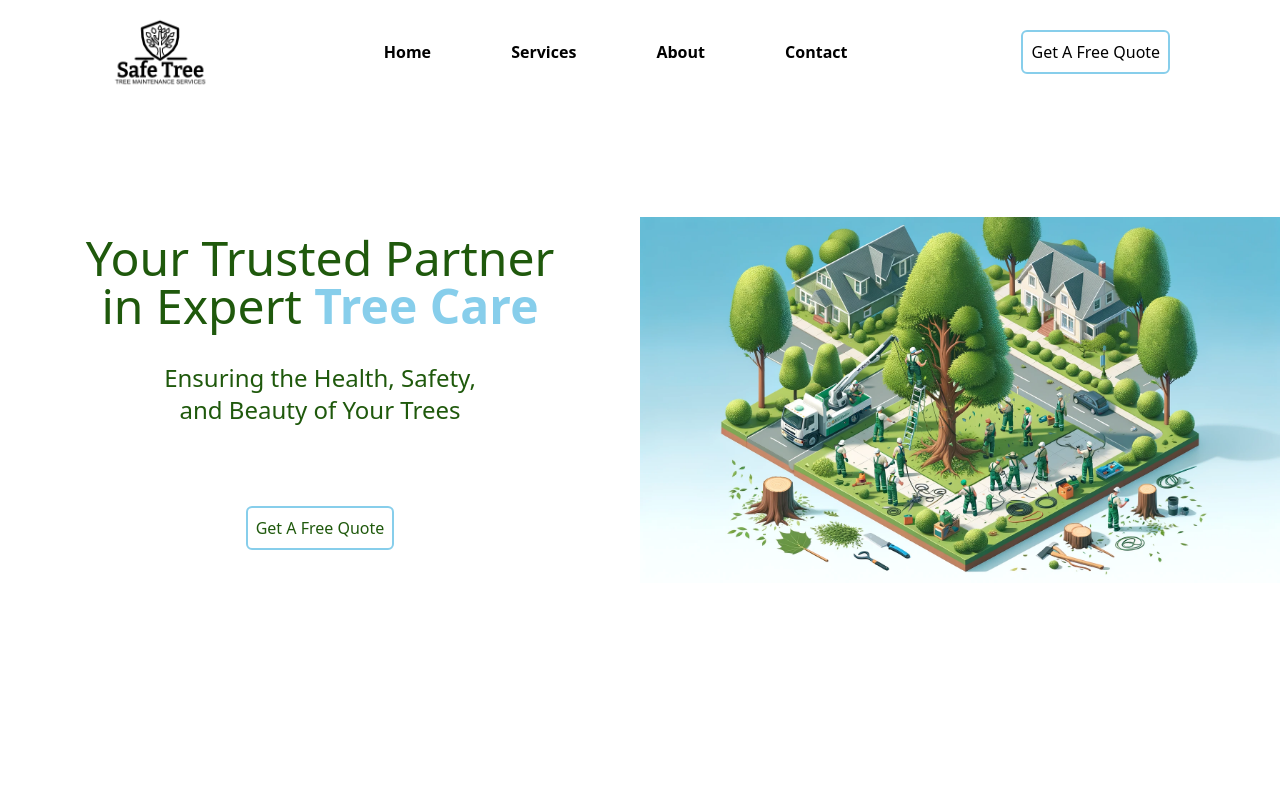
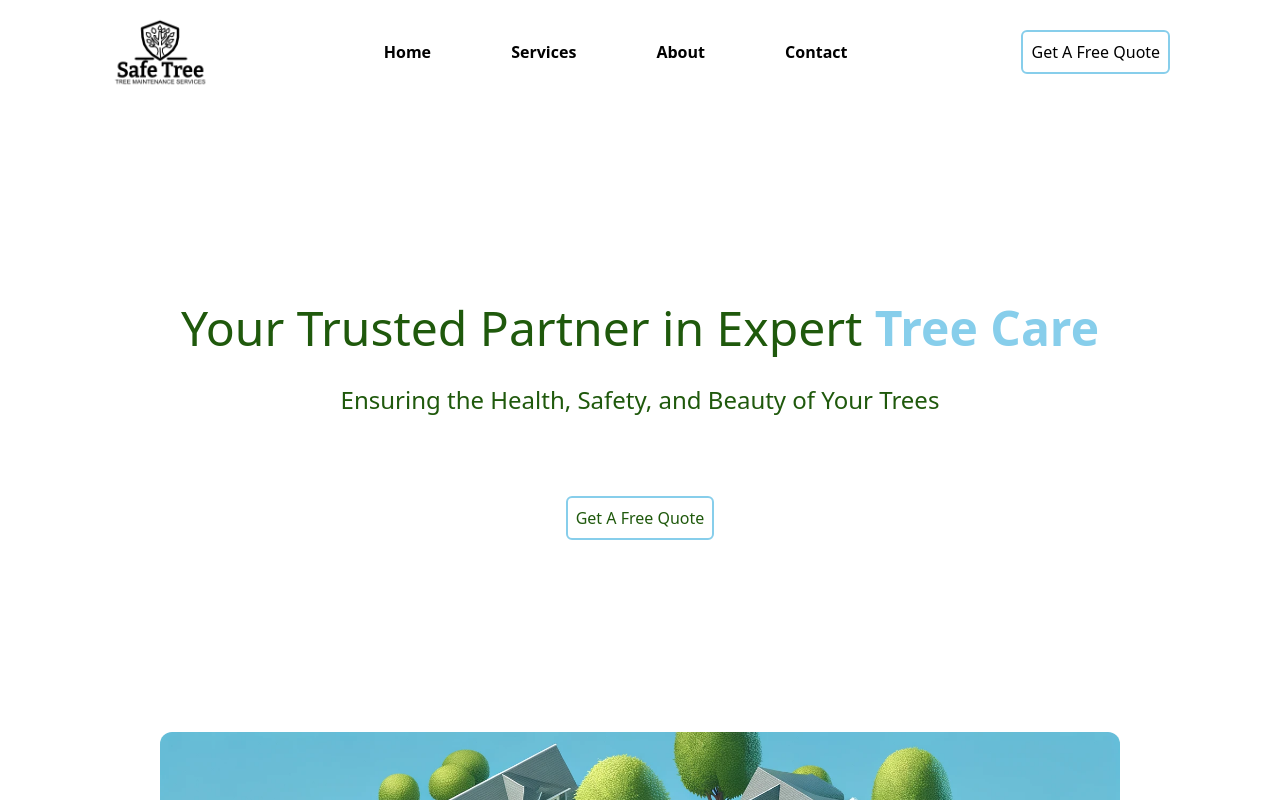
Before and after one commit to gerardojgarcia/safetree_services, a Nuxt app: page / in a window 1280 px wide. Shown: the top 800 px of the page. Built offline with nearby package versions, Linux system fonts and the light colour scheme.

Commit message:
changed hero layout; changed blog layout

```diff
--- a/components/TheHeader.vue
+++ b/components/TheHeader.vue
@@ -2,7 +2,7 @@
 <template>
     <div>
         <header
-            class="p-4 fixed w-full bg-white flex justify-evenly  text-black top-0 items-center"
+            class="p-4 fixed w-full bg-white flex justify-evenly  text-black top-0 items-center z-10"
         >
             <img src="/safetree_logo.png" alt="Safetree Services " width="100rem"/>
 
--- a/components/TheHero.vue
+++ b/components/TheHero.vue
@@ -1,8 +1,8 @@
 <script setup></script>
 <template>
-    <div class="hero grid grid-cols-2 bg-gradient-to-b from-white to-blue-400 from-70% h-screen  text-dark_slate_gray">
+    <div class="hero grid place-items-center pb-32 mt-32 bg-white from-50% text-dark_slate_gray" data-aos="fade-up">
         <div
-            class="heading flex flex-col p-8 items-center justify-center text-dark_slate_gray h-full bg-opacity-85"
+            class="heading flex flex-col p-8 py-44 items-center justify-center text-dark_slate_gray h-full bg-opacity-85"
         >
             <h1 class="text-5xl text-center mb-8 md:px-12 ">
                 Your Trusted Partner in Expert
@@ -21,7 +21,7 @@
                 >
             </div>
         </div>
-        <div class="hero-image grid place-items-center overflow-hidden rounded-xl">
+        <div class="hero-image grid place-items-center w-3/4 pt-18 overflow-hidden rounded-xl" data-aos="fade-up" data-aos-delay="1500">
           <img src="/safeetree_hero.webp" alt="Image of workers doing maintenance service on a tree" />
         </div>
     </div>
--- a/pages/blog.vue
+++ b/pages/blog.vue
@@ -8,7 +8,7 @@ useHead({
   <div class="dark:bg-black h-screen dark:text-white">
     <TheHeader />
 
-    <div class="flex h-[65vh] overflow-y-auto">
+    <div class="flex h-[65vh] overflow-y-auto pt-32">
       <AppBlogSideNav class="absolute w-52" />
       <NuxtPage class="ml-52 h-[50vh] " />
     </div>
```
